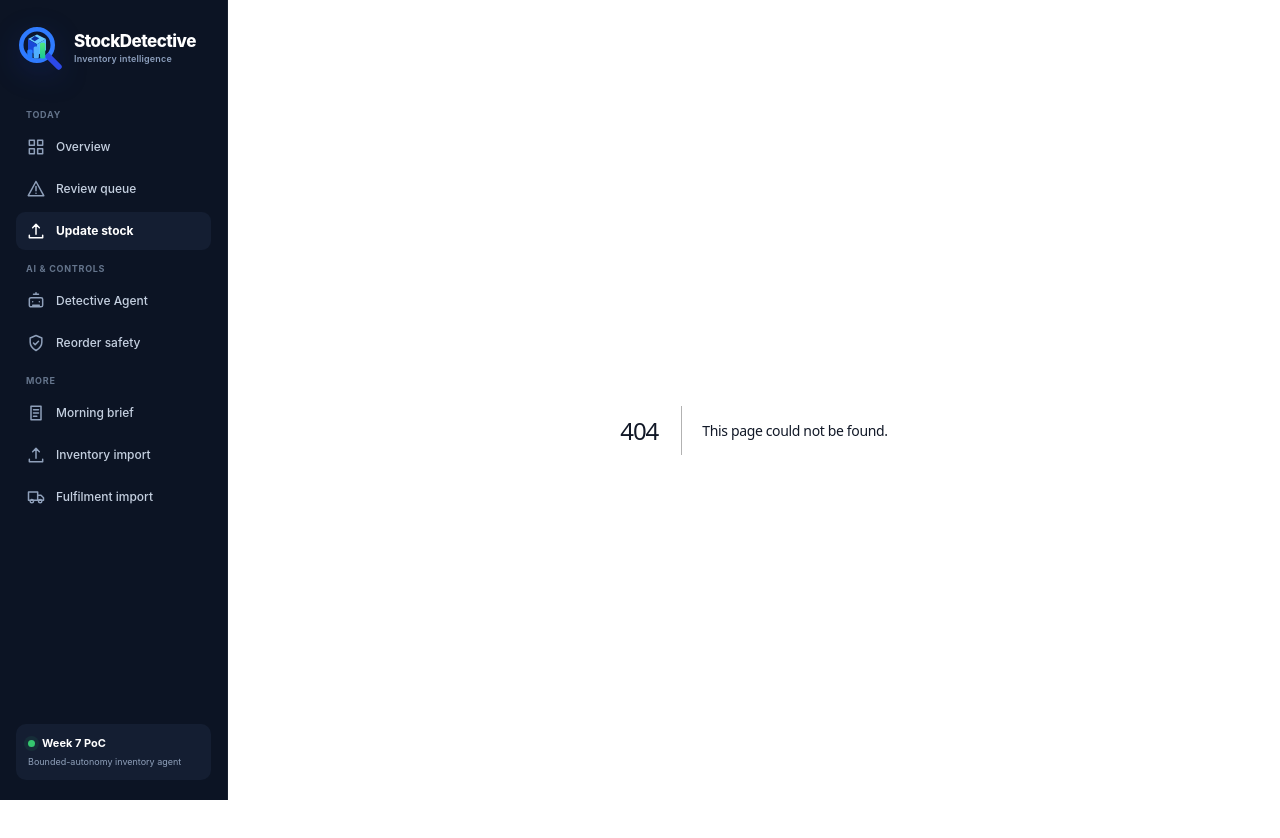
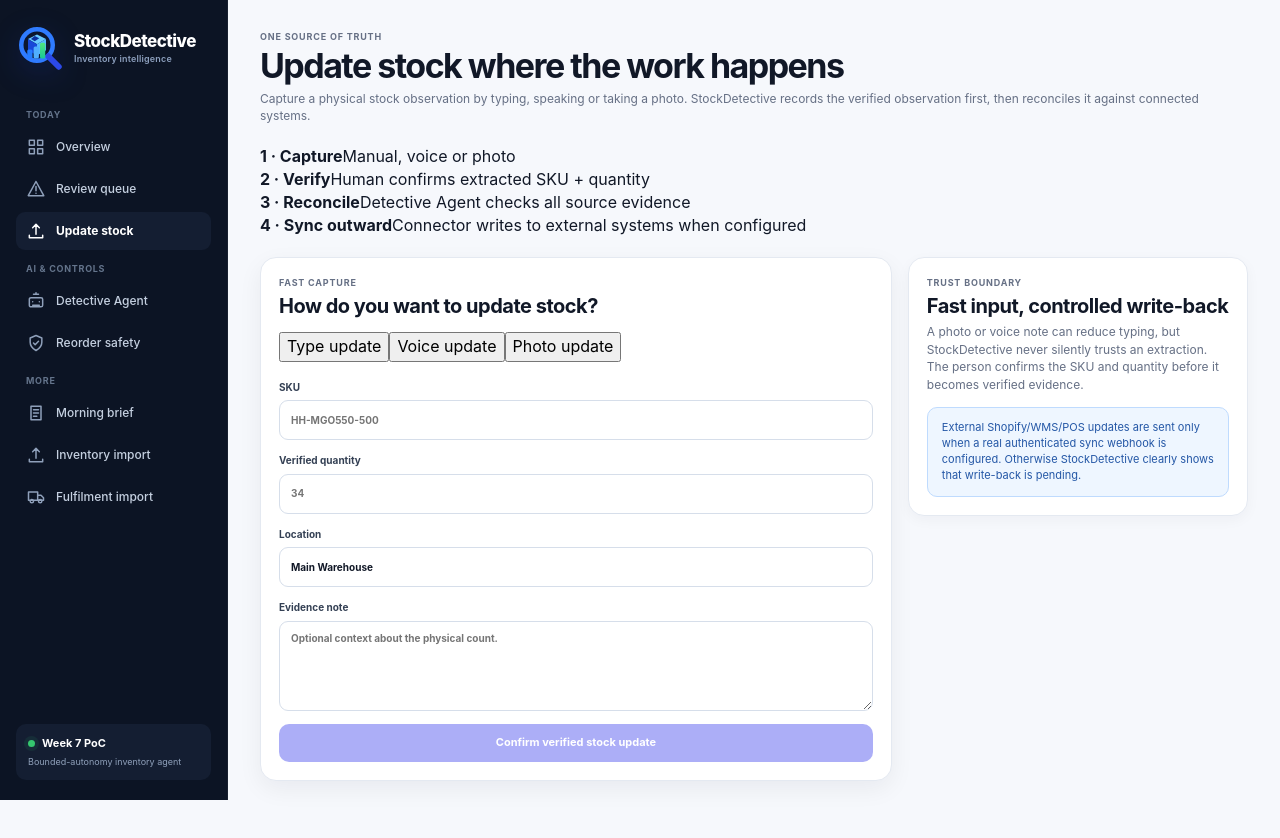
Before and after one commit to josephyl/stock_detective, a Next.js app: page /update in a window 1280 px wide. Before the commit this address had no page. Shown: the top 838 px of the page. Built offline with nearby package versions, Linux system fonts and the light colour scheme.

Commit message:
Add photo voice and manual stock update workflow

```diff
--- /dev/null
+++ b/app/update/page.tsx
@@ -0,0 +1,146 @@
+"use client";
+
+import { useState } from "react";
+
+type Mode = "manual" | "voice" | "photo";
+
+export default function StockUpdatePage() {
+  const [mode, setMode] = useState<Mode>("manual");
+  const [sku, setSku] = useState("");
+  const [quantity, setQuantity] = useState("");
+  const [location, setLocation] = useState("Main Warehouse");
+  const [note, setNote] = useState("");
+  const [transcript, setTranscript] = useState("");
+  const [busy, setBusy] = useState(false);
+  const [message, setMessage] = useState<any>(null);
+
+  async function interpretVoice() {
+    if (!transcript.trim()) return;
+    setBusy(true);
+    const response = await fetch("/api/stock-update/interpret", {
+      method: "POST",
+      headers: { "Content-Type": "application/json" },
+      body: JSON.stringify({ transcript }),
+    });
+    const body = await response.json();
+    setBusy(false);
+    if (!response.ok) return setMessage({ error: body.error });
+    setSku(body.extracted?.sku ?? "");
+    setQuantity(body.extracted?.quantity == null ? "" : String(body.extracted.quantity));
+    setLocation(body.extracted?.location ?? "Main Warehouse");
+    setNote(body.extracted?.note ?? transcript);
+  }
+
+  function startVoice() {
+    const SpeechRecognition = (window as any).SpeechRecognition || (window as any).webkitSpeechRecognition;
+    if (!SpeechRecognition) return setMessage({ error: "Voice recognition is not supported in this browser. Type the update instead." });
+    const recognition = new SpeechRecognition();
+    recognition.lang = "en-AU";
+    recognition.interimResults = false;
+    recognition.onresult = (event: any) => {
+      const text = event.results?.[0]?.[0]?.transcript ?? "";
+      setTranscript(text);
+      setNote(text);
+    };
+    recognition.onerror = () => setMessage({ error: "Could not capture the voice update." });
+    recognition.start();
+  }
+
+  async function interpretPhoto(file: File) {
+    const form = new FormData();
+    form.append("file", file);
+    setBusy(true);
+    const response = await fetch("/api/stock-update/interpret", { method: "POST", body: form });
+    const body = await response.json();
+    setBusy(false);
+    if (!response.ok) return setMessage({ error: body.error });
+    setSku(body.extracted?.sku ?? "");
+    setQuantity(body.extracted?.quantity == null ? "" : String(body.extracted.quantity));
+    setLocation(body.extracted?.location ?? "Main Warehouse");
+    setNote(body.extracted?.note ?? "Extracted from photo evidence.");
+  }
+
+  async function applyUpdate(event: React.FormEvent) {
+    event.preventDefault();
+    setBusy(true);
+    setMessage(null);
+    const response = await fetch("/api/stock-update", {
+      method: "POST",
+      headers: { "Content-Type": "application/json" },
+      body: JSON.stringify({ sku, quantity: Number(quantity), location, method: mode, note }),
+    });
+    const body = await response.json();
+    setBusy(false);
+    if (!response.ok) return setMessage({ error: body.error });
+    setMessage({
+      success: `Verified ${body.product?.name ?? sku} at ${body.quantity} units.`,
+      sync: body.sync?.status,
+    });
+  }
+
+  return (
+    <div className="stack">
+      <section className="page-hero">
+        <div className="kicker">One source of truth</div>
+        <h1>Update stock where the work happens</h1>
+        <div className="subtitle">
+          Capture a physical stock observation by typing, speaking or taking a photo. StockDetective records the verified observation first, then reconciles it against connected systems.
+        </div>
+      </section>
+
+      <section className="workflow-strip">
+        <div><strong>1 · Capture</strong><span>Manual, voice or photo</span></div>
+        <div><strong>2 · Verify</strong><span>Human confirms extracted SKU + quantity</span></div>
+        <div><strong>3 · Reconcile</strong><span>Detective Agent checks all source evidence</span></div>
+        <div><strong>4 · Sync outward</strong><span>Connector writes to external systems when configured</span></div>
+      </section>
+
+      <div className="upload-grid">
+        <section className="card elevated">
+          <div className="kicker">Fast capture</div>
+          <h2>How do you want to update stock?</h2>
+          <div className="capture-tabs" style={{ marginTop: 14 }}>
+            {(["manual", "voice", "photo"] as Mode[]).map((item) => (
+              <button type="button" key={item} className={"capture-tab " + (mode === item ? "active" : "")} onClick={() => setMode(item)}>
+                {item === "manual" ? "Type update" : item === "voice" ? "Voice update" : "Photo update"}
+              </button>
+            ))}
+          </div>
+
+          {mode === "voice" && (
+            <div className="form-grid" style={{ marginTop: 16 }}>
+              <button type="button" className="button secondary" onClick={startVoice}>Record voice update</button>
+              <label>Transcript<textarea value={transcript} onChange={(e) => setTranscript(e.target.value)} placeholder="Example: MGO 550 SKU HH-MGO550-500 has 34 units in Main Warehouse." /></label>
+              <button type="button" className="button secondary" disabled={busy || !transcript.trim()} onClick={interpretVoice}>{busy ? "Interpreting..." : "Extract SKU + quantity"}</button>
+            </div>
+          )}
+
+          {mode === "photo" && (
+            <div className="form-grid" style={{ marginTop: 16 }}>
+              <label>Stock photo<input type="file" accept="image/*" capture="environment" onChange={(e) => { const file = e.target.files?.[0]; if (file) interpretPhoto(file); }} /></label>
+              <div className="notice">AI vision can suggest the SKU and quantity, but you still confirm them before the stock record is updated.</div>
+            </div>
+          )}
+
+          <form className="form-grid" onSubmit={applyUpdate} style={{ marginTop: 18 }}>
+            <label>SKU<input value={sku} onChange={(e) => setSku(e.target.value.toUpperCase())} placeholder="HH-MGO550-500" /></label>
+            <label>Verified quantity<input type="number" min="0" step="1" value={quantity} onChange={(e) => setQuantity(e.target.value)} placeholder="34" /></label>
+            <label>Location<input value={location} onChange={(e) => setLocation(e.target.value)} /></label>
+            <label>Evidence note<textarea value={note} onChange={(e) => setNote(e.target.value)} placeholder="Optional context about the physical count." /></label>
+            <button className="button" disabled={busy || !sku || quantity === ""}>{busy ? "Updating..." : "Confirm verified stock update"}</button>
+          </form>
+
+          {message?.error && <div className="notice error" style={{ marginTop: 14 }}>{message.error}</div>}
+          {message?.success && <div className="notice success" style={{ marginTop: 14 }}><strong>{message.success}</strong><div style={{ marginTop: 4 }}>{message.sync}</div></div>}
+        </section>
+
+        <aside className="card demo-guide">
+          <div className="kicker">Trust boundary</div>
+          <h2>Fast input, controlled write-back</h2>
+          <p className="subtitle">A photo or voice note can reduce typing, but StockDetective never silently trusts an extraction. The person confirms the SKU and quantity before it becomes verified evidence.</p>
+          <div className="notice" style={{ marginTop: 14 }}>External Shopify/WMS/POS updates are sent only when a real authenticated sync webhook is configured. Otherwise StockDetective clearly shows that write-back is pending.</div>
+        </aside>
+      </div>
+    </div>
+  );
+}
```
